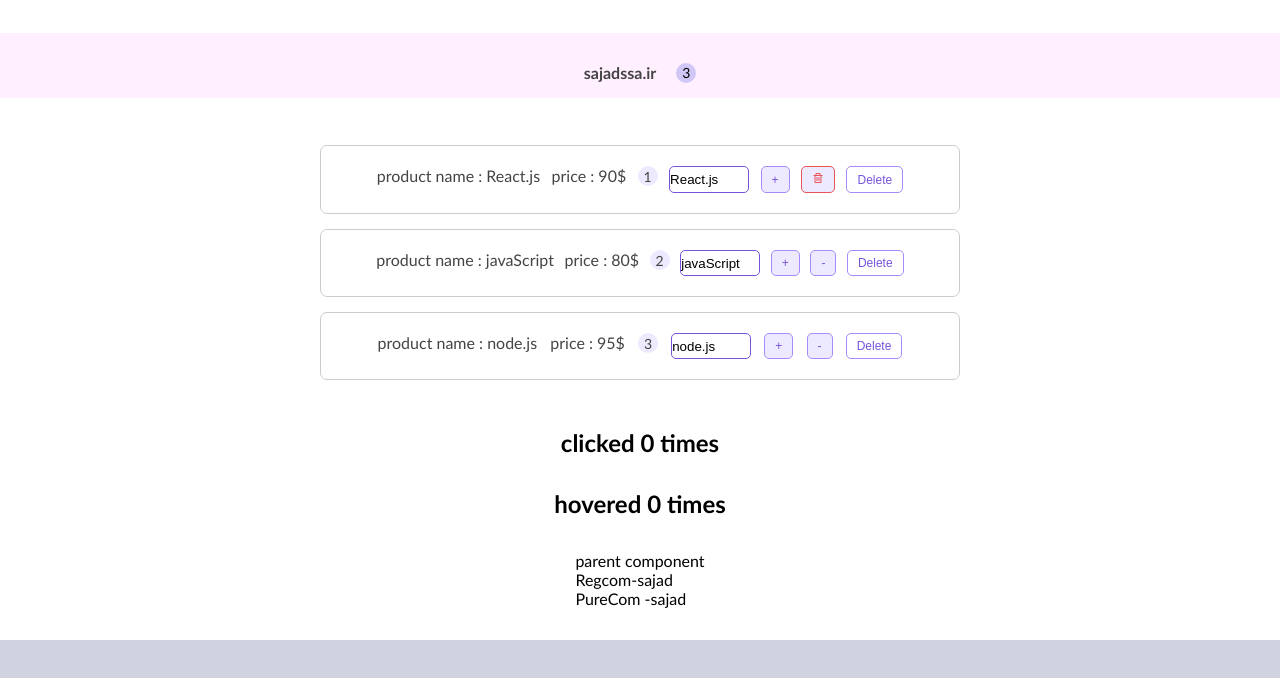
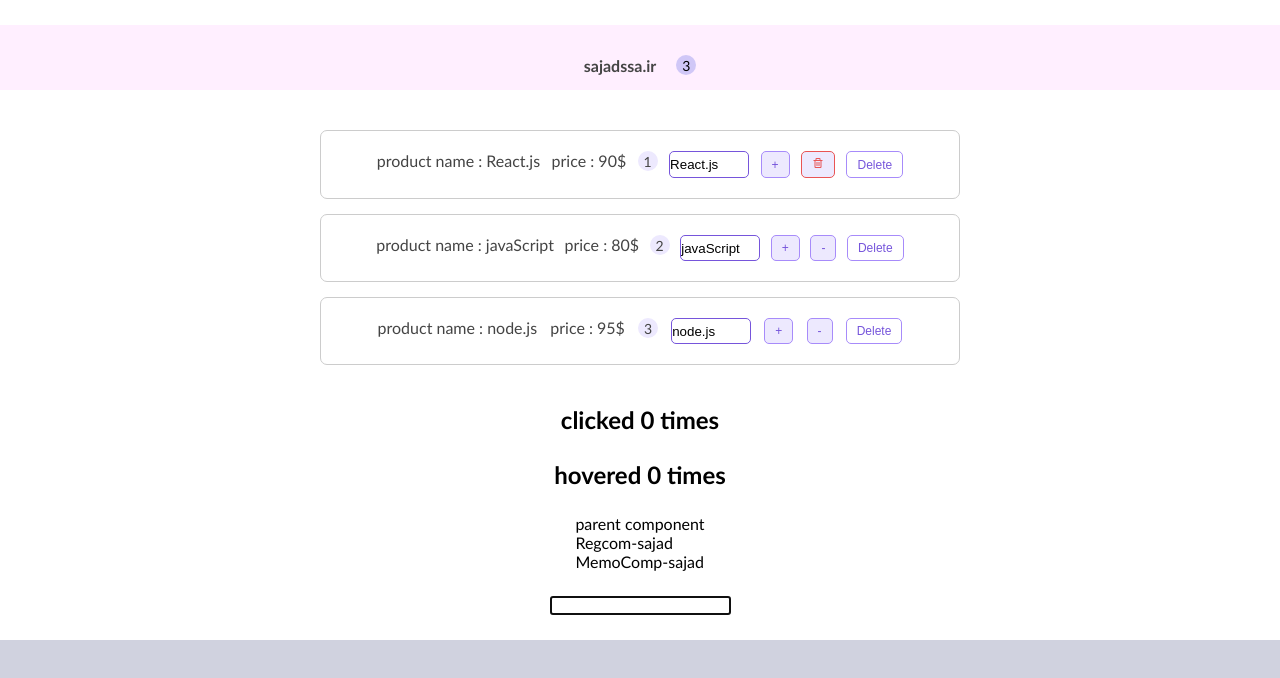
Before and after one commit to Sajadssa/React.js, a React (Create React App) app in the folder first-app/: page / in a window 1280 px wide. Shown: the top 678 px of the page. Built offline with nearby package versions, Linux system fonts and the light colour scheme.

Commit message:
hook useRef and ref in class component education

```diff
--- a/first-app/src/App.js
+++ b/first-app/src/App.js
@@ -21,6 +21,8 @@
 import ClickCounter from "./component/HOCExample/ClickCounter";
 import HoverCounter from "./component/HOCExample/HoverCounter";
 import ParentComp from "./component/PureMemoCompnent/ParentComp";
+import ClassRef from "./component/Ref/ClassRef";
+import FunctionalRef from "./component/Ref/FunctionalRef";
 
 //develop component with class
 // this way have a one method call named render
@@ -177,6 +179,8 @@
 <ClickCounter name="sajad" />
 <HoverCounter/>
 <ParentComp/>
+{/* <ClassRef/> */}
+<FunctionalRef/>
       </>
 
 
--- /dev/null
+++ b/first-app/src/component/PureMemoCompnent/MemoComp.jsx
@@ -0,0 +1,17 @@
+import React from 'react';
+const MemoComp = (props) => {
+    console.log('MemoComp');
+    return (
+
+        <div>
+
+
+        MemoComp-{props.name}
+
+
+        </div>
+
+     );
+}
+
+export default React.memo(MemoComp) ;
--- a/first-app/src/component/PureMemoCompnent/ParentComp.jsx
+++ b/first-app/src/component/PureMemoCompnent/ParentComp.jsx
@@ -1,8 +1,9 @@
-import React, { Component, PureComponent } from 'react';
-import PureComp from './Purecom';
+import React, {Component } from 'react';
+import MemoComp from './MemoComp';
+// import PureComp from './Purecom';
 import RegComp from './Regcom';
 
-class ParentComp extends PureComponent {
+class ParentComp extends Component {
     state = { name:"sajad" }
     //when occurs CDM
     componentDidMount() {
@@ -17,7 +18,8 @@
         return (
             <div>parent component
             <RegComp name={this.state.name}/>
-            <PureComp name={this.state.name}/>
+            {/* <PureComp name={this.state.name}/> */}
+            <MemoComp name={this.state.name}/>
             </div>
 
         );
--- /dev/null
+++ b/first-app/src/component/Ref/ClassRef.jsx
@@ -0,0 +1,22 @@
+import React, { Component,createRef } from 'react';
+class ClassRef extends Component {
+    state = {  }
+    //createRef()
+    constructor(props){
+        super(props);
+        this.inputRef=createRef();
+    }
+    componentDidMount() {
+        console.log(this.inputRef.current.focus);
+       this.inputRef.current.focus();
+    }
+    render() {
+        return (
+            <div>
+ <input type="text" ref={this.inputRef}/>
+            </div>
+        );
+    }
+}
+
+export default ClassRef;
--- /dev/null
+++ b/first-app/src/component/Ref/FunctionalRef.jsx
@@ -0,0 +1,20 @@
+import { useRef,useEffect } from "react";
+
+const FunctionalRef = () => {
+    const inputRef=useRef();
+
+    useEffect(() => {
+
+        inputRef.current.focus();
+
+    }, [])
+
+
+
+    return (
+<input type="text" ref={inputRef}/>
+
+     );
+}
+
+export default FunctionalRef;
```
